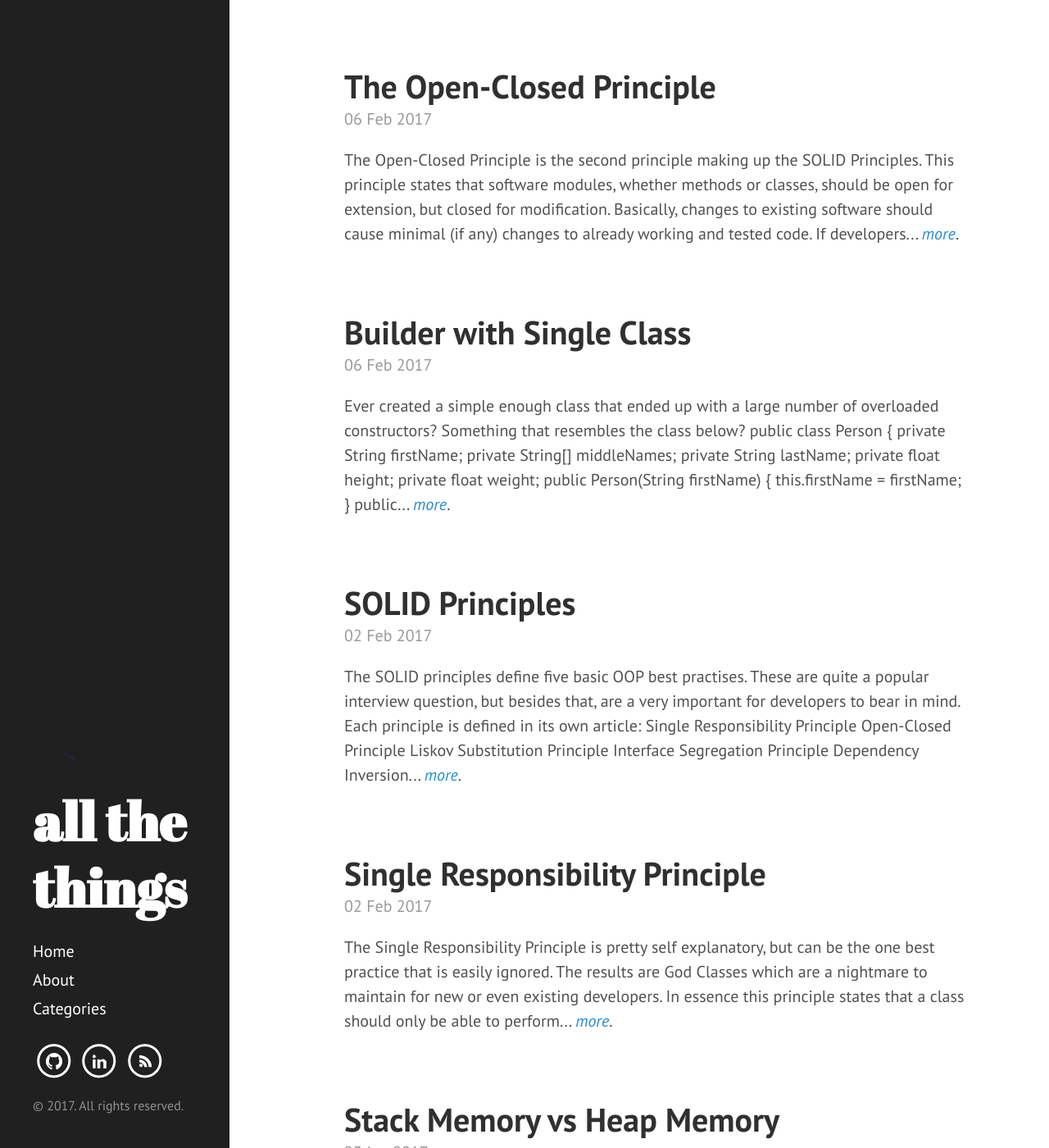
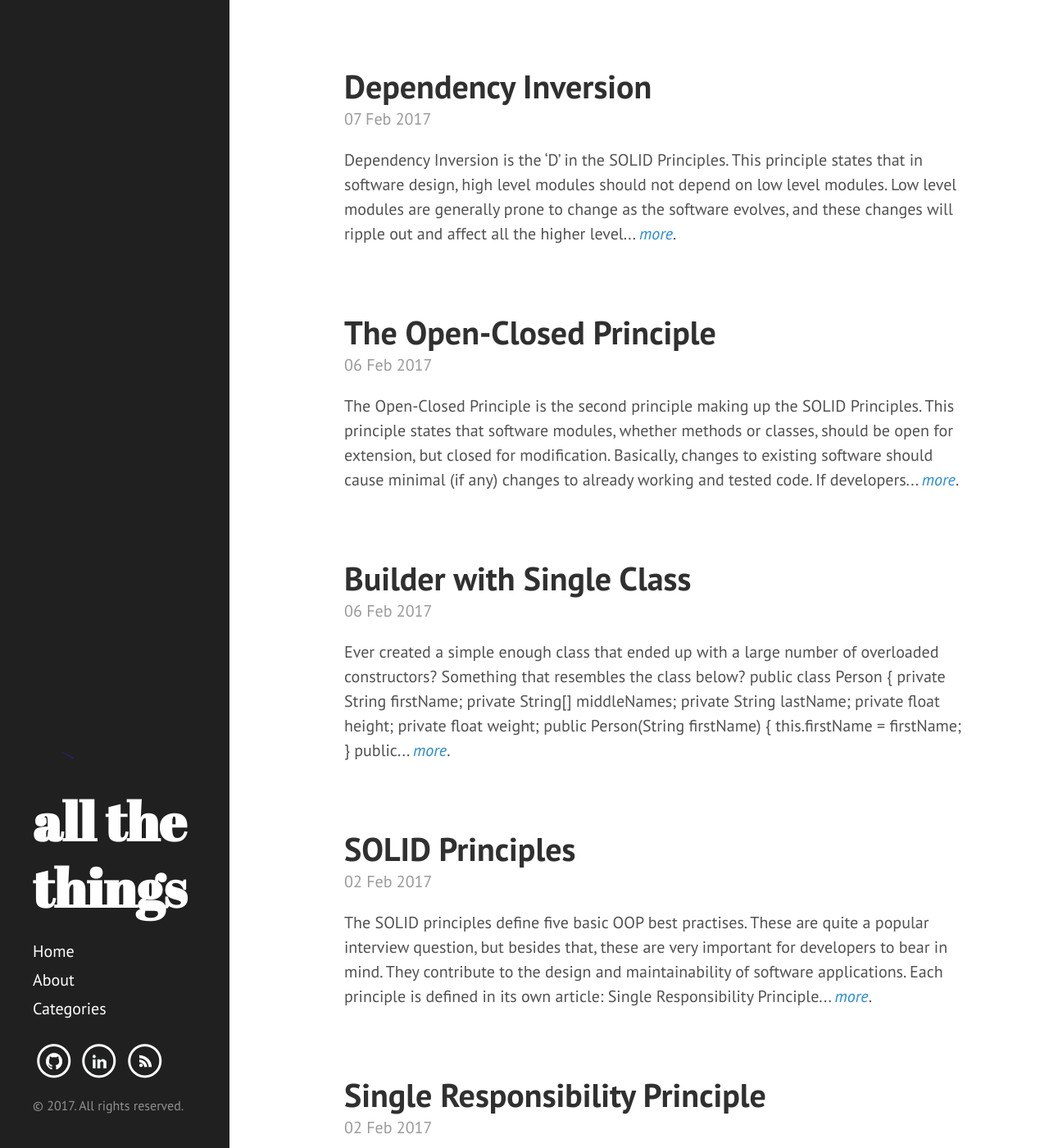
Before and after one commit to nbobhate/nbobhate.github.io, a Jekyll site: the page built from index.html, in a window 1280 px wide and 1400 px high. Shown: the whole window at 82% size. Built offline with Jekyll 4.4.1, drawn with Linux system fonts in a browser that asks for light colours; the list of posts is cut into pages by our own code; some of the changed lines change nothing that is shown.

Commit message:
Update posts.

```diff
--- a/_posts/2017-02-02-solid-principles.md
+++ b/_posts/2017-02-02-solid-principles.md
@@ -5,7 +5,7 @@ published: true
 tags: [Best Practises]
 ---
 
-The SOLID principles define five basic OOP best practises. These are quite a popular interview question, but besides that, are a very important for developers to bear in mind.<!--more-->
+The SOLID principles define five basic OOP best practises. These are quite a popular interview question, but besides that, these are very important for developers to bear in mind. They contribute to the design and maintainability of software applications.<!--more-->
 
 Each principle is defined in its own article:
 
@@ -13,4 +13,4 @@ Each principle is defined in its own article:
 2. [Open-Closed Principle]({% post_url 2017-02-06-open-close %})
 3. Liskov Substitution Principle
 4. Interface Segregation Principle
-5. Dependency Inversion Principle
+5. [Dependency Inversion Principle]({% post_url 2017-02-07-dependency-inversion %})
--- /dev/null
+++ b/_posts/2017-02-07-dependency-inversion.md
@@ -0,0 +1,118 @@
+---
+layout: post
+title: Dependency Inversion
+published: true
+tags: [Best Practises]
+---
+
+Dependency Inversion is the 'D' in the [SOLID Principles]({% post_url 2017-02-02-solid-principles %}).
+
+This principle states that in software design, high level modules should not depend on low level modules. Low level modules are generally prone to change as the software evolves, and these changes will ripple out and affect all the higher level modules depending on them.
+
+Rather, both should depend on *abstractions*. Abstractions are not tied down by the details of the implementation, but rather should drive the implementation process by providing *contracts* that subclasses must adhere to. These contracts are less prone to change once they are defined. Abstractions in Java can be realised by the use of `abstract` or `interface` classes.
+
+Lets look at some code. For this example, we have a manufacturing factory that produces various devices. All these devices go through the same steps:
+- Assembly
+- Testing
+- Packaging
+- Storage
+
+However, for each device the actual details of each step varies. The manufacturer doesn't need to know what these details are; they just need to be able to ensure that each device goes through each step. Lets start with creating our abstract contract.
+{% highlight java %}
+package processes;
+public abstract class ManufacturingProcess {
+  protected void assemble();
+  protected void test();
+  protected void packaging();
+  protected void store();
+
+  ...
+}
+{% endhighlight %}
+
+Now lets create some devices that we can manufacture. Each subclass of `ManufacturingProcess` is forced to implement the abstract methods defined in the superclass.
+{% highlight java %}
+package processes;
+public class LaptopManufacturer extends ManufacturingProcess {
+
+  @Override
+  protected void assemble() {
+    System.out.println("Assembling a Laptop");
+  }
+
+  @Override
+  protected void test() {
+    System.out.println("Testing the Laptop");
+  }
+
+  @Override
+  protected void packaging() {
+    System.out.println("Packaging the Laptop");
+  }
+
+  @Override
+  protected void store() {
+    System.out.println("Storing the Laptop");
+  }
+}
+{% endhighlight %}
+
+{% highlight java %}
+package processes;
+public class TabletManufacturer extends ManufacturingProcess {
+
+  @Override
+  protected void assemble() {
+    System.out.println("Assembling a Tablet");
+  }
+
+  @Override
+  protected void test() {
+    System.out.println("Testing the Tablet");
+  }
+
+  @Override
+  protected void packaging() {
+    System.out.println("Packaging the Tablet");
+  }
+
+  @Override
+  protected void store() {
+    System.out.println("Storing the Tablet");
+  }
+}
+{% endhighlight %}
+
+In order to ensure that the steps are invoked in the correct order, we can define a method in the superclass that makes the method calls correctly. The `launch()` method doesn't need to worry about the details of each step for each device. It simply stipulates the method order that will be called on the instance of the subclass.
+{% highlight java %}
+package processes;
+public abstract class ManufacturingProcess {
+  protected void assemble();
+  protected void test();
+  protected void packaging();
+  protected void store();
+
+  public void launch() {
+    assemble();
+    test();
+    packaging();
+    store();
+  }
+}
+{% endhighlight %}
+
+Incidentally, the `launch()` method is an example of applying the Template pattern.
+
+This allows the manufacturer to disregard the concrete types during the manufacturing process, and rather depends on the contract provided by the abstraction. Note that in this case, we have defined all of our process-related classes in a different package, and the methods defined in `ManufacturingProcess` are defined as `protected`. This measn that the instance of `ManufacturingProcess` deinfed in `Factory` only has access to the `launch()` method. Now the manufacturer doesn't need to know the details about each device's manufacturing process. They can simply invoke the process!
+{% highlight java %}
+package clients;
+public class Factory {
+  public static void main(String[] args) {
+    ManufacturingProcess laptopManufacturer = new LaptopManufacturer();
+    laptopManufacturer.launch();
+
+    ManufacturingProcess tabletManufacturer = new TabletManufacturer();
+    tabletManufacturer.launch();
+  }
+}
+{% endhighlight %}
```
